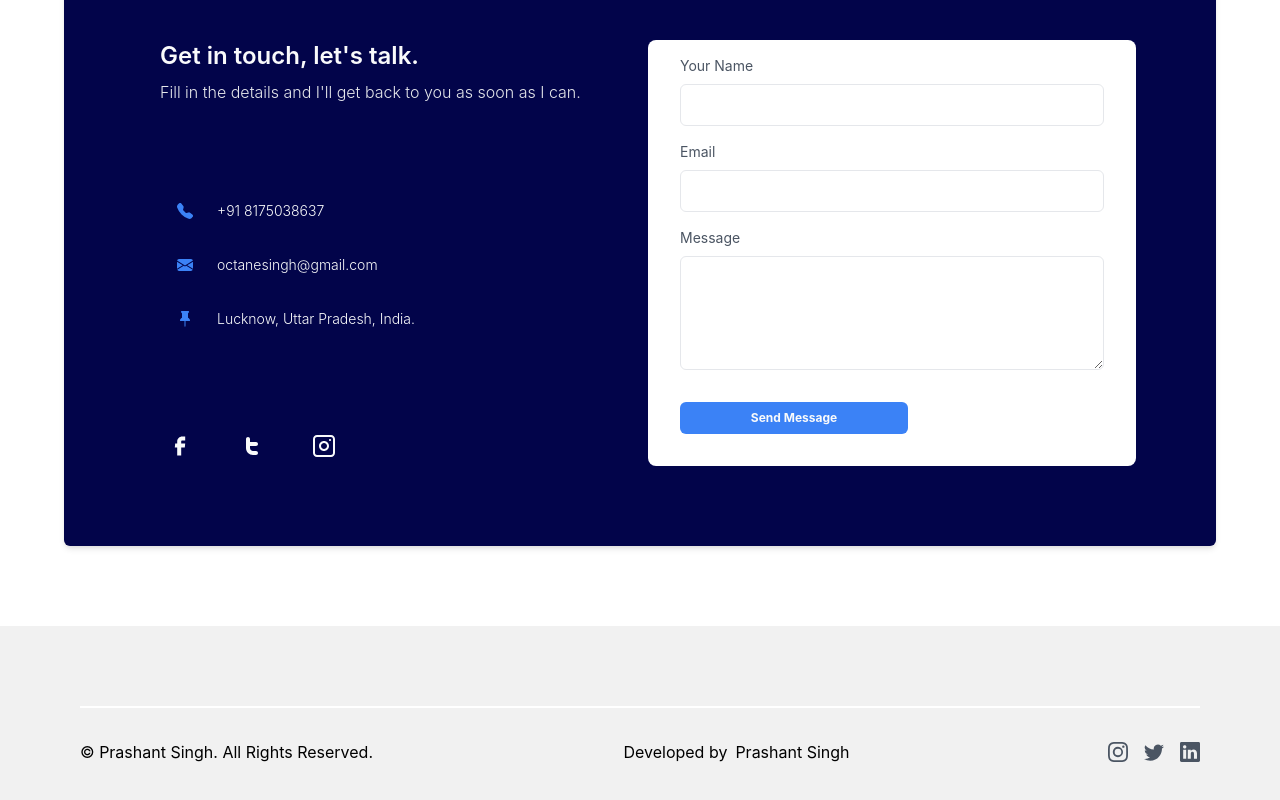
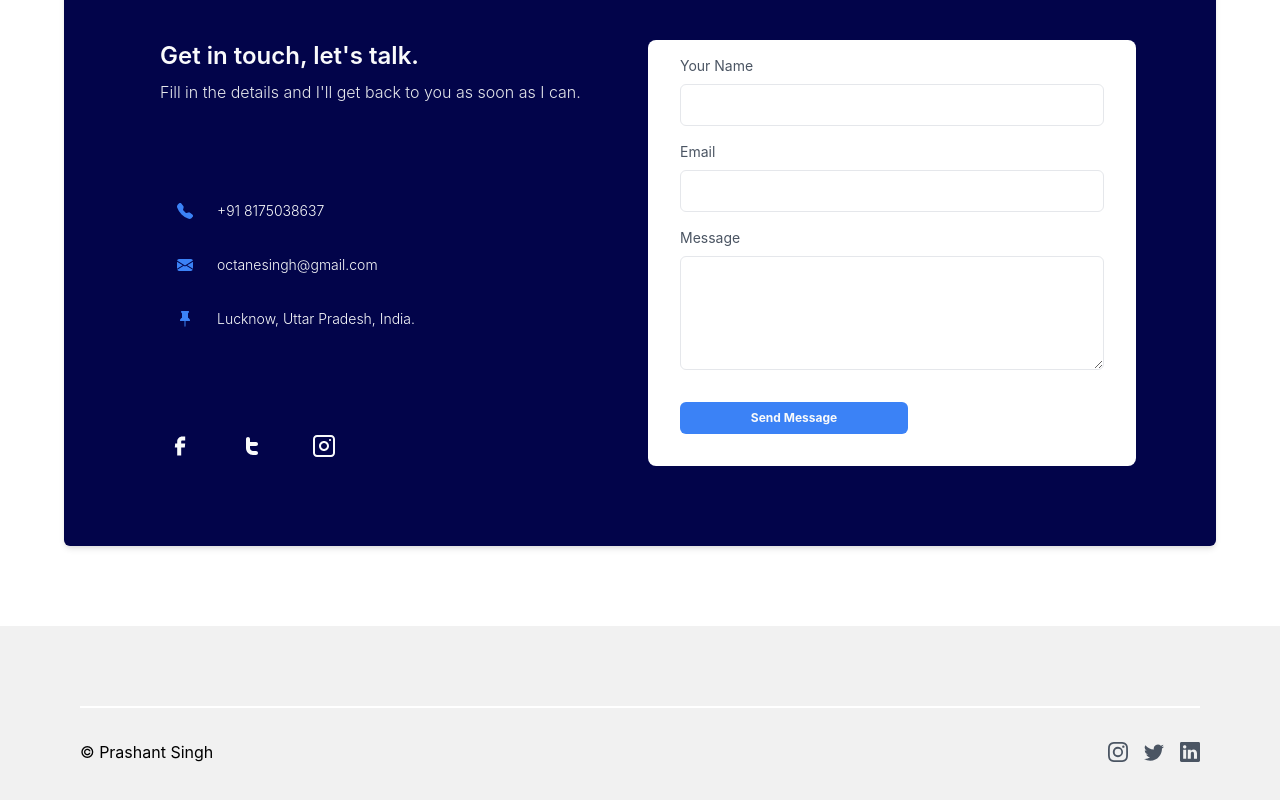
Before and after one commit to PrashantSingh5946/pholio, a Next.js app: page /contact in a window 1280 px wide. Shown: the part 428-1228 px from the top of the page. Built offline with nearby package versions, Linux system fonts and the light colour scheme.

Commit message:
Adding components

```diff
--- a/components/Footer.js
+++ b/components/Footer.js
@@ -8,21 +8,9 @@ export default function Footer() {
         <div className="h-0.5 w-full bg-white dark:bg-gray-700"></div>
         <div className="flex flex-col space-y-4 md:space-y-0 md:flex-row justify-between md:items-center mt-8">
           <div>
-            <p>&copy; Prashant Singh. All Rights Reserved.</p>
+            <p>&copy; Prashant Singh</p>
           </div>
           <div>
-            {/* Support me by keeping this in the footer, please. :) */}
-            <p>
-              Developed by
-              <div className="inline-block transform hover:scale-110 hover:-rotate-3 transition duration-300">
-                <a
-                  className="hover:bg-red-500 rounded-md px-2 py-1  hover:text-gray-50"
-                  href=""
-                >
-                  Prashant Singh
-                </a>
-              </div>
-            </p>
           </div>
           <div className="space-x-4 flex flex-row items-center">
             <a
--- a/components/Hero.js
+++ b/components/Hero.js
@@ -13,22 +13,17 @@ export default function Hero() {
         <RoughNotationGroup show={true}>
           <RainbowHighlight color={colors[0]}>
             <h1 className="text-4xl md:text-8xl font-bold text-gray-700 dark:text-gray-200 my-2">
-              Developer.
+              Developer
             </h1>
           </RainbowHighlight>
           <RainbowHighlight color={colors[1]}>
             <h1 className="text-4xl md:text-8xl font-bold text-gray-700 dark:text-gray-200 my-2">
-              Designer.
+              Designer
             </h1>
           </RainbowHighlight>
           <RainbowHighlight color={colors[2]}>
             <h1 className="text-4xl md:text-8xl font-bold text-gray-700 dark:text-gray-200 my-2">
-              Programmer.
-            </h1>
-          </RainbowHighlight>
-          <RainbowHighlight color={colors[3]}>
-            <h1 className="text-4xl md:text-8xl font-bold text-gray-700 dark:text-gray-200 my-2">
-              Youtuber.
+              Automation
             </h1>
           </RainbowHighlight>
         </RoughNotationGroup>
--- a/components/Navbar.js
+++ b/components/Navbar.js
@@ -68,21 +68,7 @@ export default function Navbar() {
               }`}
             >
               Projects
-              {router.asPath === "/projects" && (
-                <svg
-                  xmlns="http://www.w3.org/2000/svg"
-                  width="16"
-                  height="16"
-                  fill="currentColor"
-                  className="bi bi-arrow-down inline-block h-3 w-3"
-                  viewBox="0 0 16 16"
-                >
-                  <path
-                    fillRule="evenodd"
-                    d="M8 1a.5.5 0 0 1 .5.5v11.793l3.146-3.147a.5.5 0 0 1 .708.708l-4 4a.5.5 0 0 1-.708 0l-4-4a.5.5 0 0 1 .708-.708L7.5 13.293V1.5A.5.5 0 0 1 8 1z"
-                  />
-                </svg>
-              )}
+
             </a>
           </Link>
           <Link href="/experience">
```
